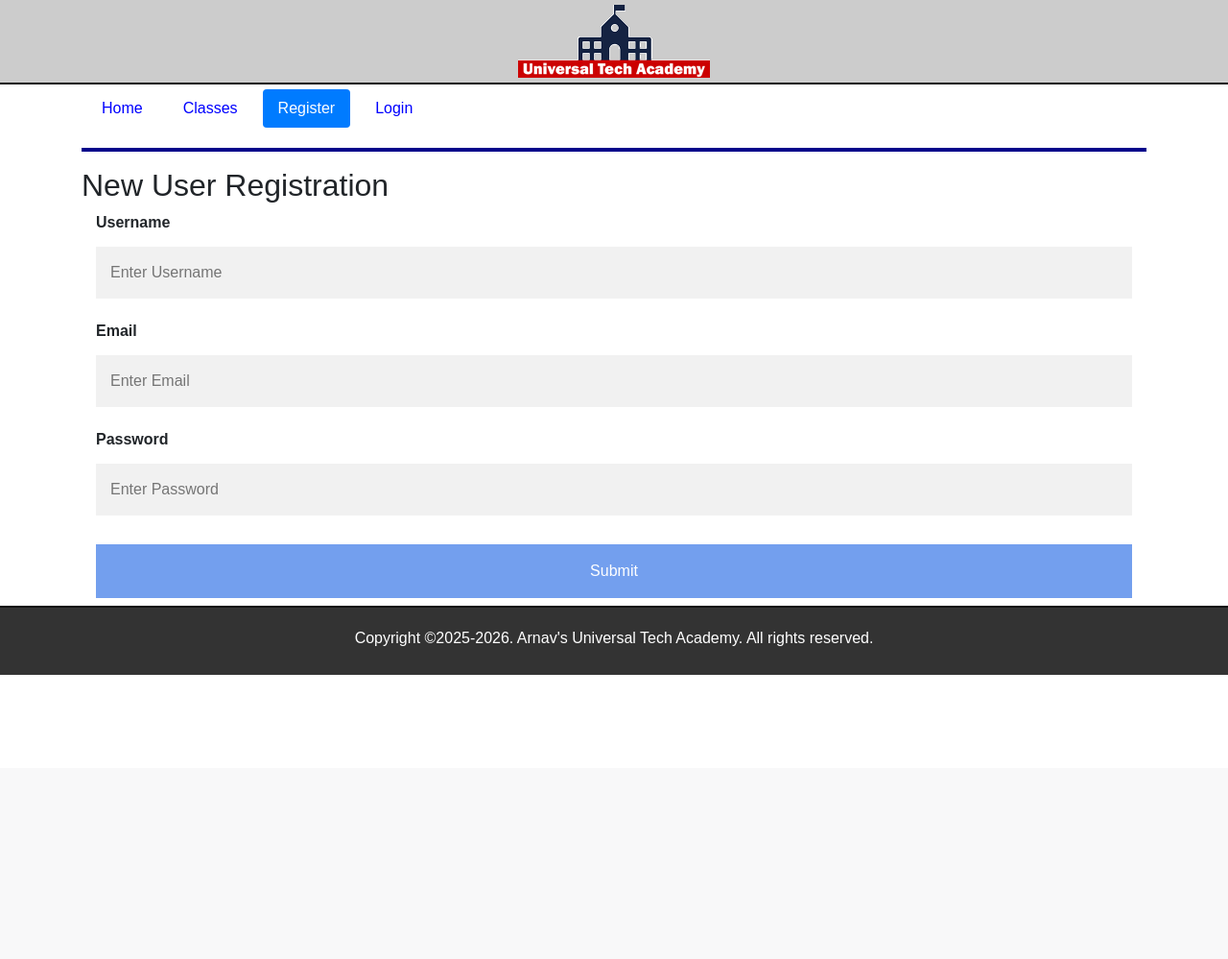
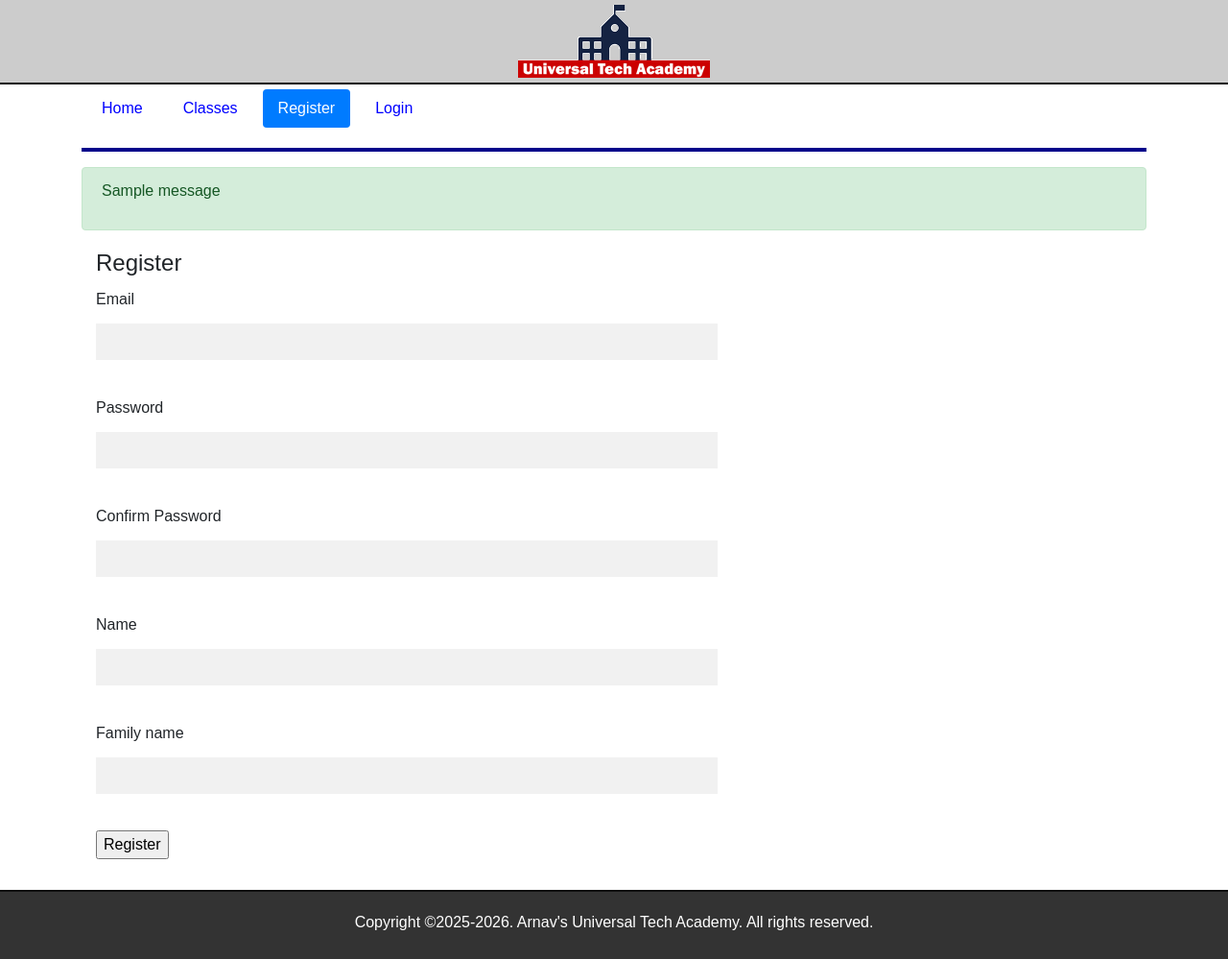
Before and after one commit to GHUB-arnav-10/enrollment, a Flask app: page /register in a window 1280 px wide. Shown: the whole page at 96% size. Before the commit the page ends 703 px from the top, so only its background shows below. Run offline with Flask 3, Linux system fonts and the light colour scheme; one stand-in notice (Sample message) is shown; some libraries are stand-ins or nearby versions.

Commit message:
Connecting data and forms to MongoDB

```diff
--- /dev/null
+++ b/application/forms.py
@@ -0,0 +1,22 @@
+from flask_wtf import FlaskForm
+from wtforms import StringField, PasswordField, SubmitField, BooleanField
+from wtforms.validators import DataRequired, Email, Length, EqualTo, ValidationError
+from application.models import User
+class LoginForm(FlaskForm):
+    email=StringField("Email",validators=[DataRequired(),Email()])
+    password=StringField("Password",validators=[DataRequired(),Length(min=6,max=15)])
+    remember_me=BooleanField("Remember me")
+    submit=SubmitField("Login")
+
+class RegisterForm(FlaskForm):
+    email=StringField("Email",validators=[DataRequired(),Email()])
+    password=StringField("Password",validators=[DataRequired(),Length(min=6,max=15)])
+    password_confirm=StringField("Confirm Password",validators=[DataRequired(),Length(min=6,max=15),EqualTo('password')])
+    first_name=StringField("Name",validators=[DataRequired(),Length(min=1,max=75)])
+    last_name=StringField("Family name",validators=[DataRequired(),Length(min=1,max=75)])
+    submit=SubmitField("Register")
+
+    def validate_email(self,email):
+        user=User.objects(email=email.data).first()
+        if user:
+            raise ValidationError("Email is already in use. Pick another one.")
--- a/application/routes.py
+++ b/application/routes.py
@@ -1,9 +1,7 @@
 from application import app,db
-from flask import render_template,request,Response,json
+from flask import render_template,request,Response,json,redirect,flash,url_for
 from application.models import User,Course,Enrollment
-
-courseData=[{"courseID":"1111","title":"PHP 101","description":"Intro to PHP","credits":3,"term":"Fall, Spring"}, {"courseID":"2222","title":"Java 1","description":"Intro to Java Programming","credits":4,"term":"Spring"}, {"courseID":"3333","title":"Adv PHP 201","description":"Advanced PHP Programming","credits":3,"term":"Fall"}, {"courseID":"4444","title":"Angular 1","description":"Intro to Angular","credits":3,"term":"Fall, Spring"}, {"courseID":"5555","title":"Java 2","description":"Advanced Java Programming","credits":4,"term":"Fall"}]
-
+from application.forms import LoginForm,RegisterForm
 
 @app.route("/")
 @app.route("/index")
@@ -11,17 +9,47 @@ courseData=[{"courseID":"1111","title":"PHP 101","description":"Intro to PHP","c
 def index():
     return render_template("index.html",index=True)
 
-@app.route("/login")
+@app.route("/login",methods=['GET','POST'])
 def login():
-    return render_template("login.html",login=True)
+    form=LoginForm()
+    if form.validate_on_submit():
+        email=form.email.data
+        password=form.password.data
+
+        user=User.objects(email=email).first()
+
+        if user and user.get_password(password):
+            flash(f"{user.first_name},You are successfully logged in!","success")
+            return redirect("/index")
+        else:
+            flash("Sorry, something went wrong","danger")
+
+    return render_template("login.html",title="Login",form=form ,login=True)
 
 @app.route("/courses")
-def courses():
-    return render_template("courses.html",courseData=courseData,courses=True)
+def courses(term=None):
+    if term is None:
+        term="Spring 2026"
+    classes=Course.objects.order_by("courseID")
+    return render_template("courses.html",courseData=classes,courses=True,term=term)
 
-@app.route("/register")
+@app.route("/register",methods=["GET","POST"])
 def register():
-    return render_template("register.html",register=True)
+    form=RegisterForm()
+    if form.validate_on_submit():
+        user_id=User.objects.count()
+        user_id+=1
+        email=form.email.data
+        password=form.password.data
+        first_name=form.first_name.data
+        last_name=form.last_name.data
+
+        user=User(user_id=user_id,email=email,first_name=first_name,last_name=last_name)
+        user.set_password(password)
+        user.save()
+        flash(f"{user.first_name},You are succesfully registered","success")
+        return redirect(url_for('index'))
+    return render_template("register.html",title="Register",form=form,register=True)
 
 @app.route("/enrollment",methods=["GET","POST"])
 def enrollment():
--- a/application/static/css/main.css
+++ b/application/static/css/main.css
@@ -41,8 +41,8 @@ hr {
 }
 
 input[type=text], input[type=password] {
-    width: 100%;
-    padding: 15px;
+    width: 60%;
+    padding: 7px;
     margin: 5px 0 22px 0;
     display: inline-block;
     border: none;
@@ -94,3 +94,6 @@ footer {
 .btn-submit:hover {
     opacity: 1;
 }
+.error-message{
+    color: red;
+}
--- a/application/templates/layout.html
+++ b/application/templates/layout.html
@@ -14,6 +14,18 @@
 <div class="container">
     {% include "includes/nav.html" %}
 
+    {% with messages= get_flashed_messages(with_categories=True) %}
+        {% if messages %}
+            {% for category,message in messages %}
+            <div class="alert alert-{{category}}">
+                <p>{{ message }}</p>
+            </div>
+
+            {% endfor %}
+
+        {% endif %}
+    {% endwith %}
+
     {% block content %}
 
     {% endblock%}
--- a/application/templates/register.html
+++ b/application/templates/register.html
@@ -2,20 +2,52 @@
     {% extends "layout.html" %}
 
     {% block content %}
-    <h2>New User Registration</h2>
 
     <div class="container">
-        <form name="register" action="register.php" method="get">
-            <label for="username"><b>Username</b></label>
-            <input type="text" placeholder="Enter Username" name="username" required>
-            <br>
-            <label for="email"><b>Email</b></label>
-            <input type="text" placeholder="Enter Email" name="email" required>
-            <br>
-            <label for="password"><b>Password</b></label>
-            <input type="password" placeholder="Enter Password" name="password" required>
-            <br class="clear">
-            <input class="btn-submit" type="submit" name="submit">
+         <form name="login" action="" method="post" novalidate>
+        <fieldset class="form-group">
+            <legend>{{title}}</legend>
+            {{ form.hidden_tag() }}
+                <p> {{ form.email.label }}</br>
+                    {{ form.email }}
+                    {% for error in form.email.errors %}
+                     <span class="error-message">{{ error }}</span>
+                    {% endfor %}
+                </p>
+
+                <p> {{ form.password.label }}</br>
+                    {{ form.password }}
+                    {% for error in form.password.errors %}
+                     <span class="error-message">{{ error }}</span>
+                    {% endfor %}
+                </p>
+
+                <p> {{ form.password_confirm.label }}</br>
+                    {{ form.password_confirm }}
+                    {% for error in form.password_confirm.errors %}
+                     <span class="error-message">{{ error }}</span>
+                    {% endfor %}
+                </p>
+
+                <p> {{ form.first_name.label }}</br>
+                    {{ form.first_name }}
+                    {% for error in form.first_name.errors %}
+                     <span class="error-message">{{ error }}</span>
+                    {% endfor %}
+                </p>
+
+                <p> {{ form.last_name.label }}</br>
+                    {{ form.last_name }}
+                    {% for error in form.last_name.errors %}
+                     <span class="error-message">{{ error }}</span>
+                    {% endfor %}
+                </p>
+
+                <p>
+                    {{ form.submit() }}
+                </p>
+
+        </fieldset>
         </form>
     </div>
     {% endblock %}
```
Also changed, not shown: application/models.py (+10 -4 lines), application/templates/login.html (+21 -9 lines).
